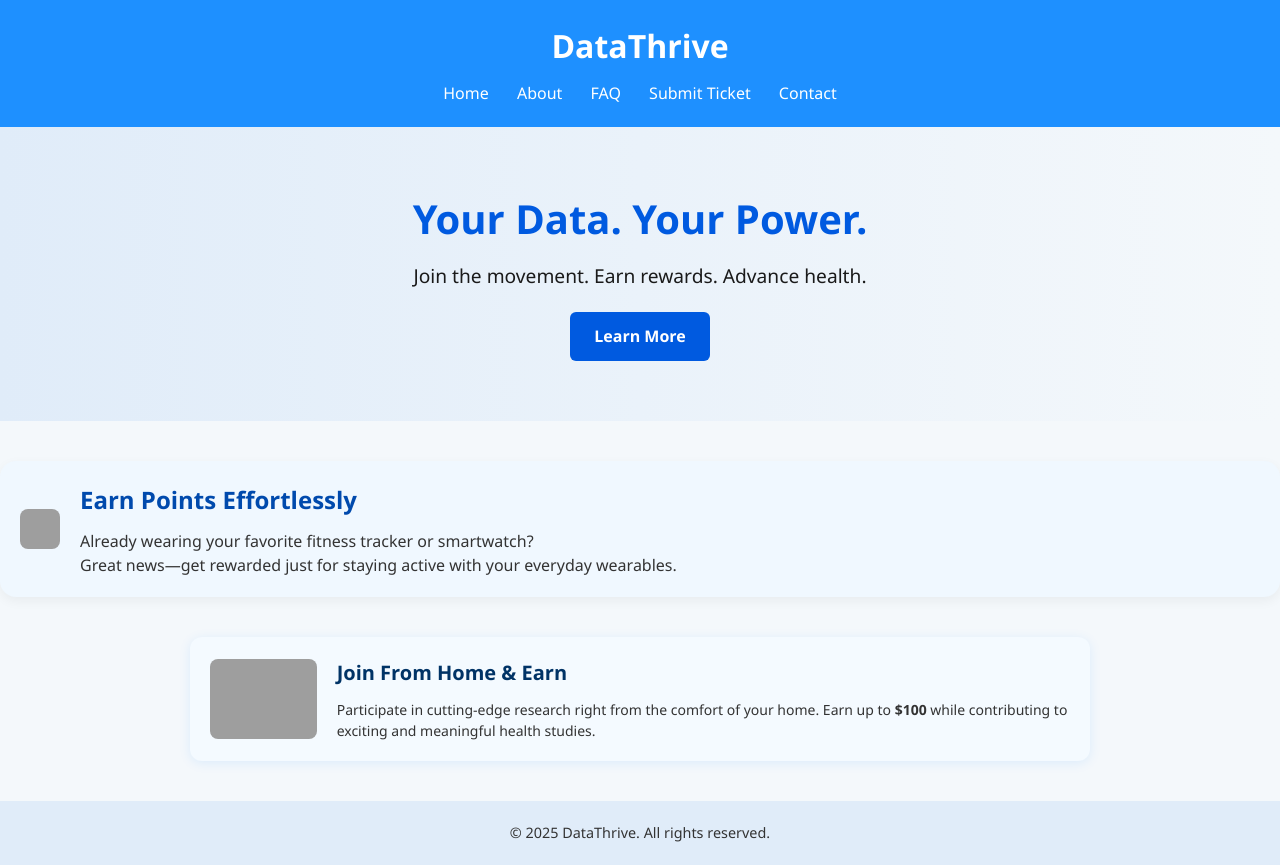
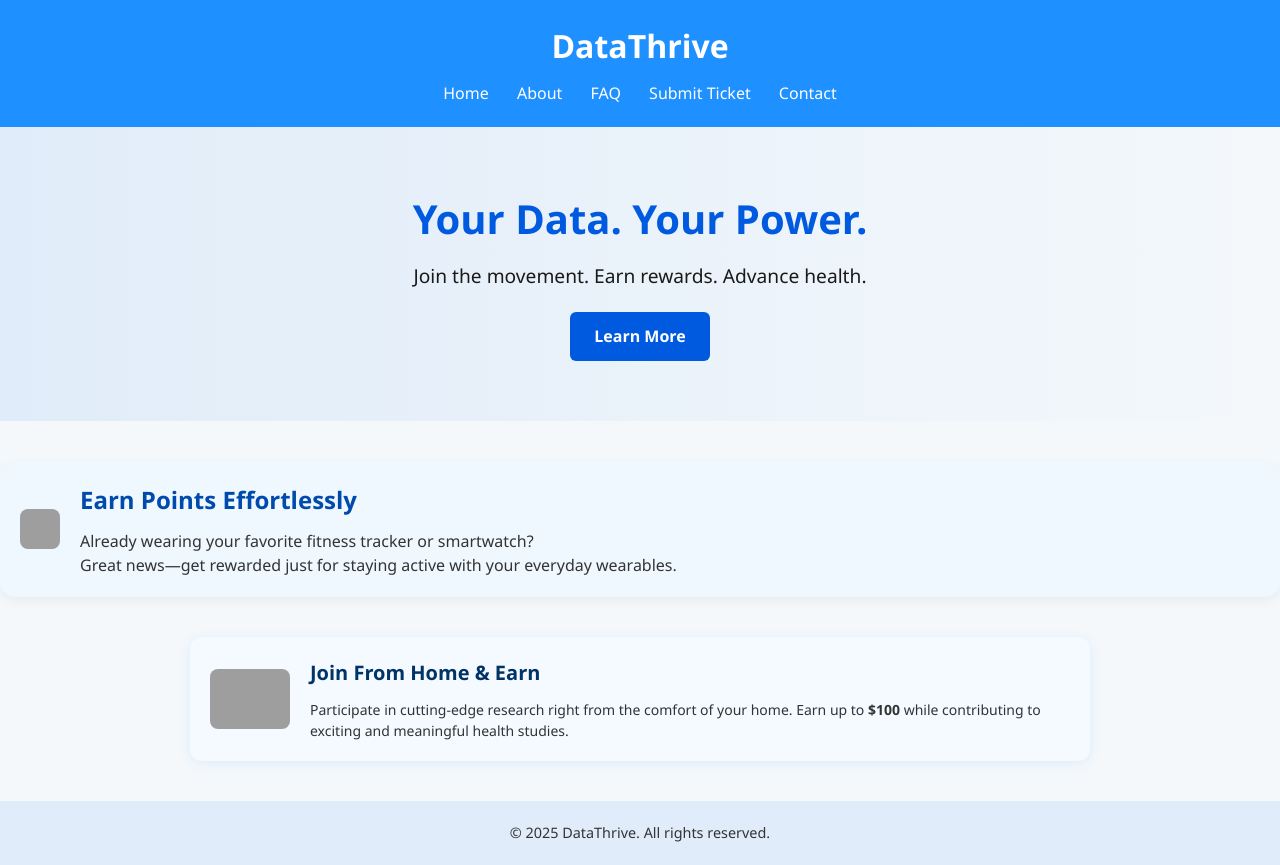
Before and after one commit to moniponi221/datathrive, a plain HTML site: page index.html in a window 1280 px wide. Drawn offline with Linux system fonts and the light colour scheme; grey boxes are pictures that could not be loaded; a script that the page names is missing.

Commit message:
Update style.css

```diff
--- a/style.css
+++ b/style.css
@@ -120,8 +120,8 @@ footer {
 }
 
 .research-image {
-  width: 120px;
-  height: 80px;
+  width: 90px;
+  height: 60px;
   object-fit: cover;
   border-radius: 8px;
 }
```
